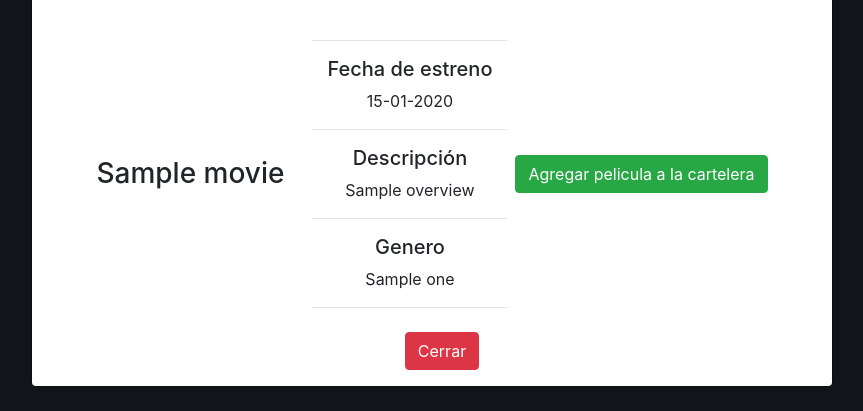
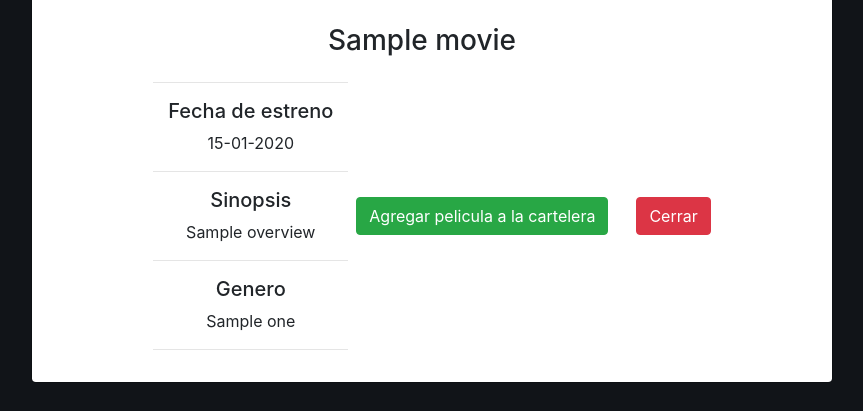
Before and after one commit to RodriSuarez/MoviePass, a PHP site: template Views/movie-lastest.php in a window 1280 px wide, after a click that opens the changed part. Shown: the part 480-891 px from the top of the page, without its empty margins (209-1072 px from the left). Run offline with PHP 8.4, Linux system fonts and the light colour scheme; the template is opened without the code that fills it: most values are stand-ins (such as "Sample title", 1, 10 or a date in 2020); grey boxes marked "Sample" are stand-in pictures; some libraries are stand-ins or nearby versions.

Commit message:
modificaciones varias

```diff
--- a/DAODB/connection.php
+++ b/DAODB/connection.php
@@ -56,7 +56,7 @@
             try
             {
                 $this->Prepare($query);
-                var_dump($parameters);
+              //  var_dump($parameters);
                 $this->BindParameters($parameters, $queryType);
                 $this->pdoStatement->execute();
                 return $this->pdoStatement->rowCount();
--- a/Views/footer.php
+++ b/Views/footer.php
@@ -1,3 +1,7 @@
+<?php if(!isset($_SESSION['user-status']))
+            include('login-form.php');
+    ?>
+
 </body>
 <script src="https://code.jquery.com/jquery-3.5.1.slim.min.js" integrity="sha384-DfXdz2htPH0lsSSs5nCTpuj/zy4C+OGpamoFVy38MVBnE+IbbVYUew+OrCXaRkfj" crossorigin="anonymous"></script>
 <script src="https://cdn.jsdelivr.net/npm/popper.js@1.16.1/dist/umd/popper.min.js" integrity="sha384-9/reFTGAW83EW2RDu2S0VKaIzap3H66lZH81PoYlFhbGU+6BZp6G7niu735Sk7lN" crossorigin="anonymous"></script>
--- a/Views/movie-lastest.php
+++ b/Views/movie-lastest.php
@@ -37,7 +37,7 @@
               <div class="modal-footer justify-content-center slider-ro">
             <div class="row col-12 text-center">
             </div>
-              <h3 class="mr-4"><?= $result->getTitle()?></h3>
+              <h3 class="mr-4 col-12"><?= $result->getTitle()?></h3>
 
               <div class="row d-flex justify-content-center">
 
@@ -48,7 +48,7 @@
                             echo date_format($date, "d-m-Y");
                         ?></p>
                         <hr>
-                        <h5>Descripción</h5>
+                        <h5>Sinopsis</h5>
                     <p class="text-center"><?= $result->getOverview() ?></p>
                     <hr>
                     <h5 class="font-style-bold" > Genero </h5>
@@ -81,7 +81,7 @@
       </div>
 
     <?php }
-      include('login-form.php');
+
     ?>
 
   </div>
```
